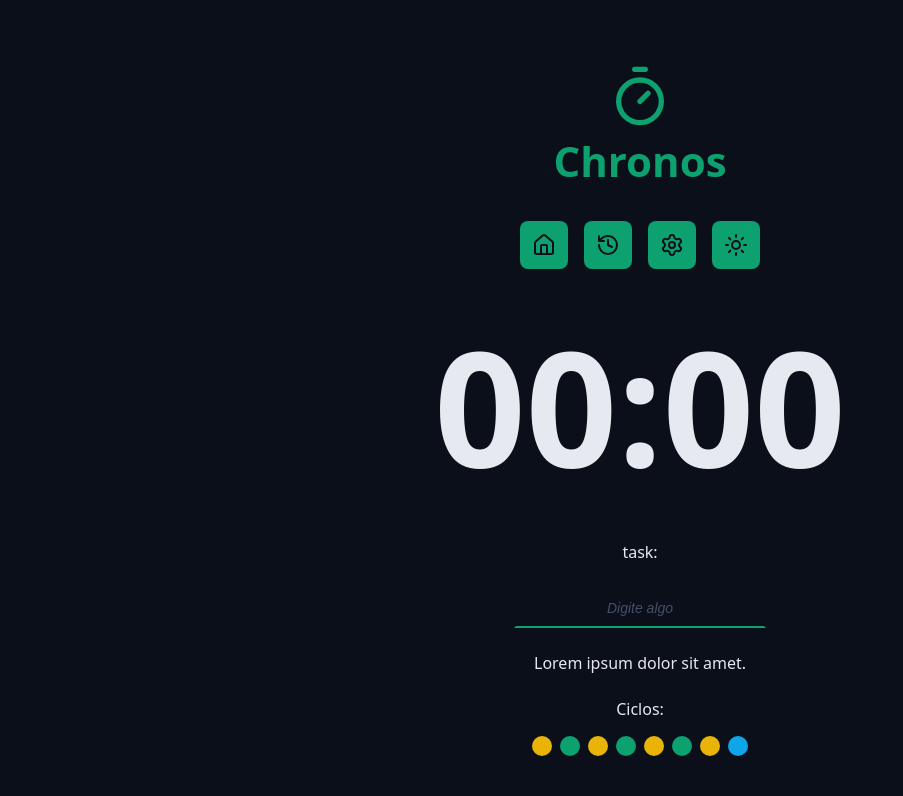
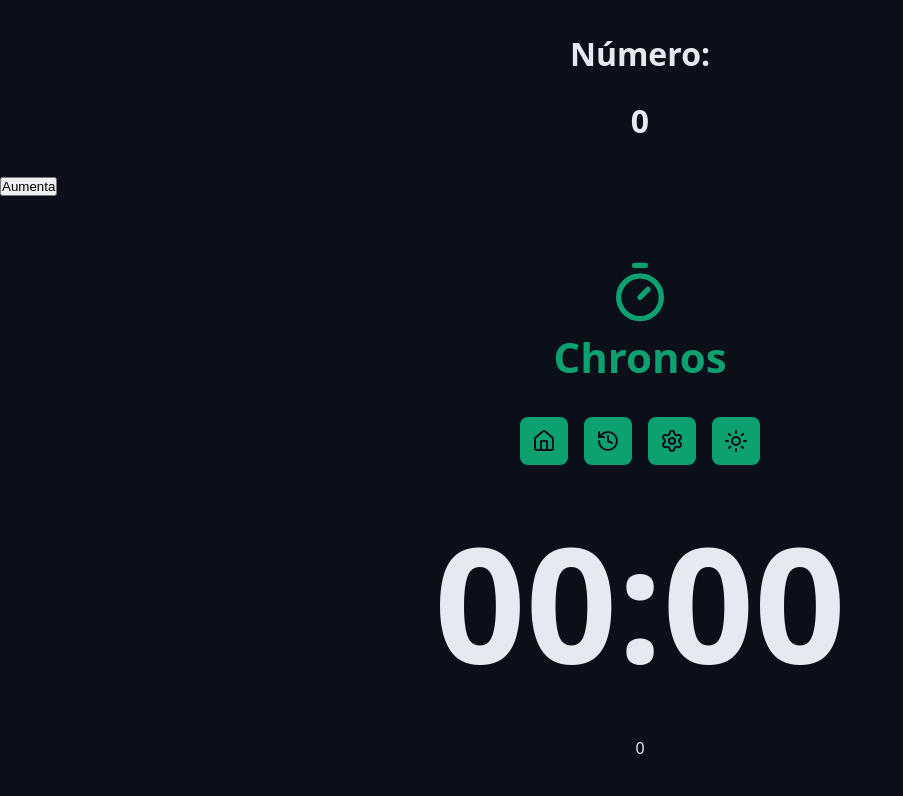
Before and after one commit to RafaelaGusczak/chronos-pomodoro, a React (Vite) app: page / in a window 1280 px wide. Shown: the top 796 px of the page, without its empty margins (0-903 px from the left). Built offline with nearby package versions, Linux system fonts and the light colour scheme.

Commit message:
Entendendo o estado e o problema do efeito colateral

```diff
--- a/src/App.tsx
+++ b/src/App.tsx
@@ -10,12 +10,27 @@
 import { DefaultButton } from './components/DefaultButton';
 import { PlayCircleIcon } from 'lucide-react';
 import { Footer } from './components/Footer';
+import { Heading } from './components/Heading';
 
 export function App() {
-  console.log('oi');
+  let numero = 0;
+
+  function handleClick() {
+    const span = document.getElementById('numero');
+
+    if (!span) return;
+
+    numero += 1;
+    span.innerText = numero.toString()
+    console.log(numero, Date.now());
+  }
 
   return (
     <>
+      <Heading>
+        Número: <span id='numero'>{numero}</span>
+      </Heading>
+      <button onClick={handleClick}>Aumenta</button>
       <Container>
         <Logo />
       </Container>
@@ -32,7 +47,7 @@
         <form className='form' action=''>
           <div className='formRow'>
             <DefaultInput
-              labelText='task:'
+              labelText={numero.toString()}
               id='meuInput'
               type='text'
               placeholder='Digite algo'
```
